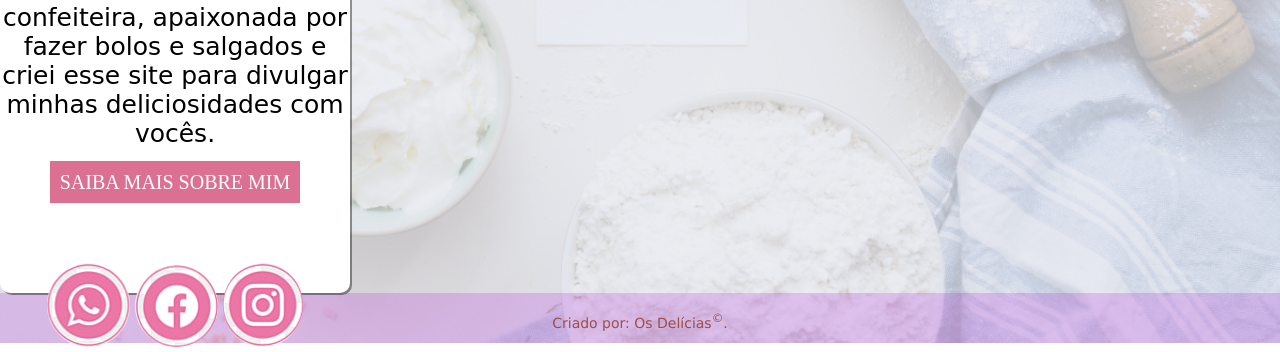
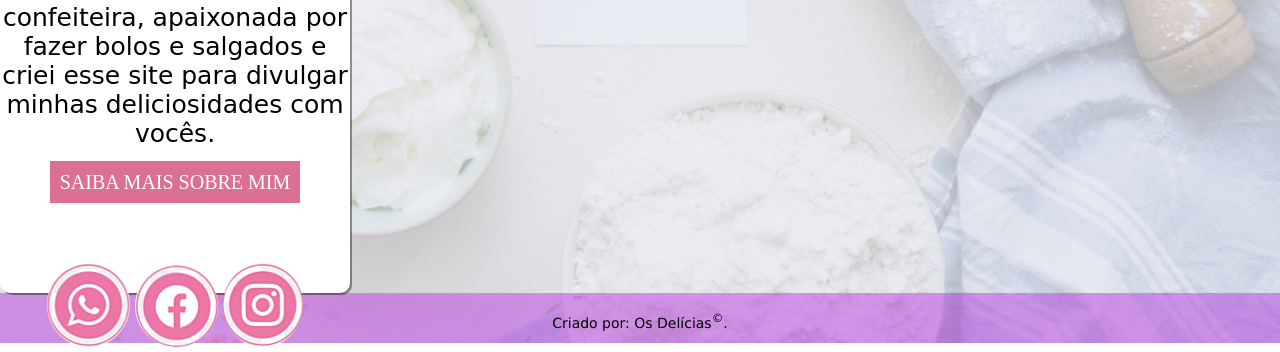
Before and after one commit to Rogerc007/Trab.-1-per-odo, a plain HTML site: page PCA - DeliciosidadesDaSimone19.05/home.html in a window 1280 px wide. Shown: the part 569-921 px from the top of the page. Drawn offline with Linux system fonts and the light colour scheme; a web font is replaced by a local one.

Commit message:
Update deliciosidades.css

```diff
--- a/PCA - DeliciosidadesDaSimone19.05/deliciosidades.css
+++ b/PCA - DeliciosidadesDaSimone19.05/deliciosidades.css
@@ -591,8 +591,8 @@ p#en{
 /* Estilização do rodapé */
 footer {
 
-    background-color: rgba(173, 22, 219, 0.2);
-    color: #9e4c4c;
+    background-color: rgba(173, 22, 219, 0.4);
+    color: #000000;
     font-size: 14px;
     font-family: Verdana;
     width: 100%;
```
